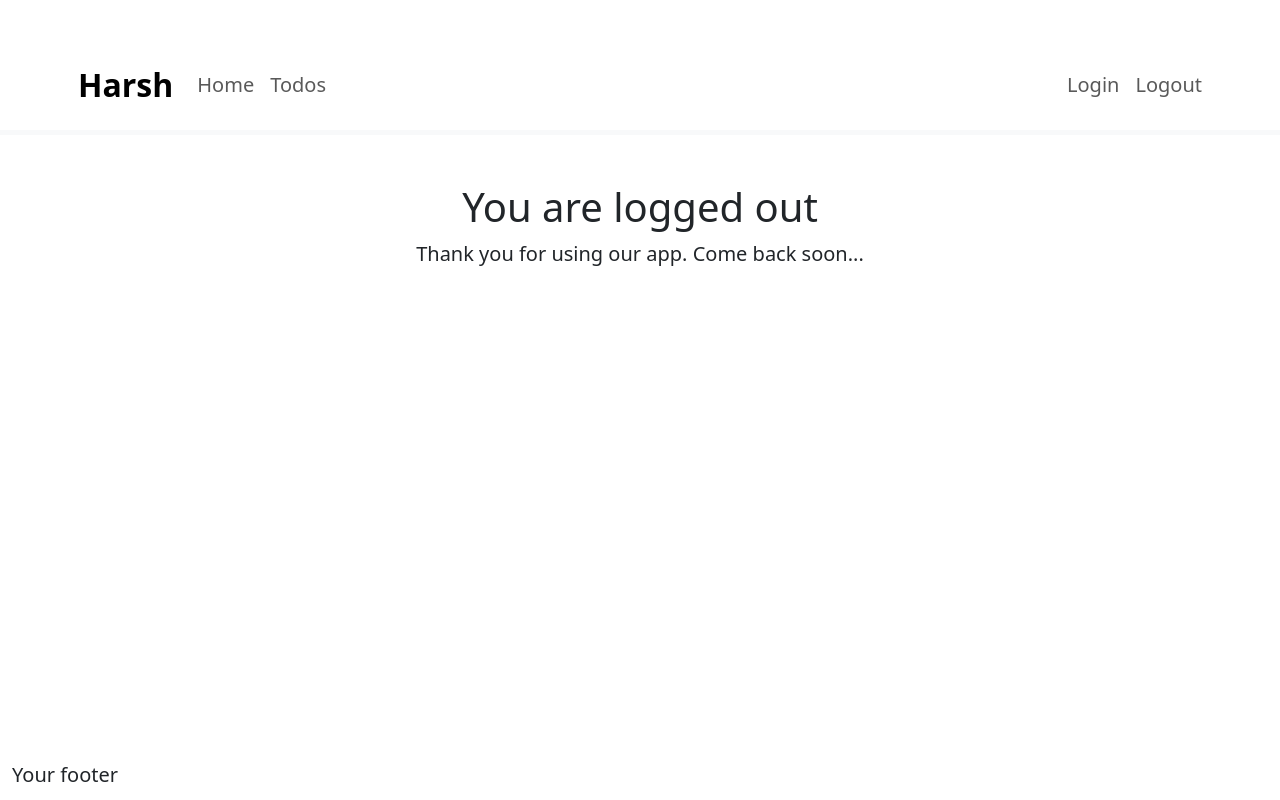
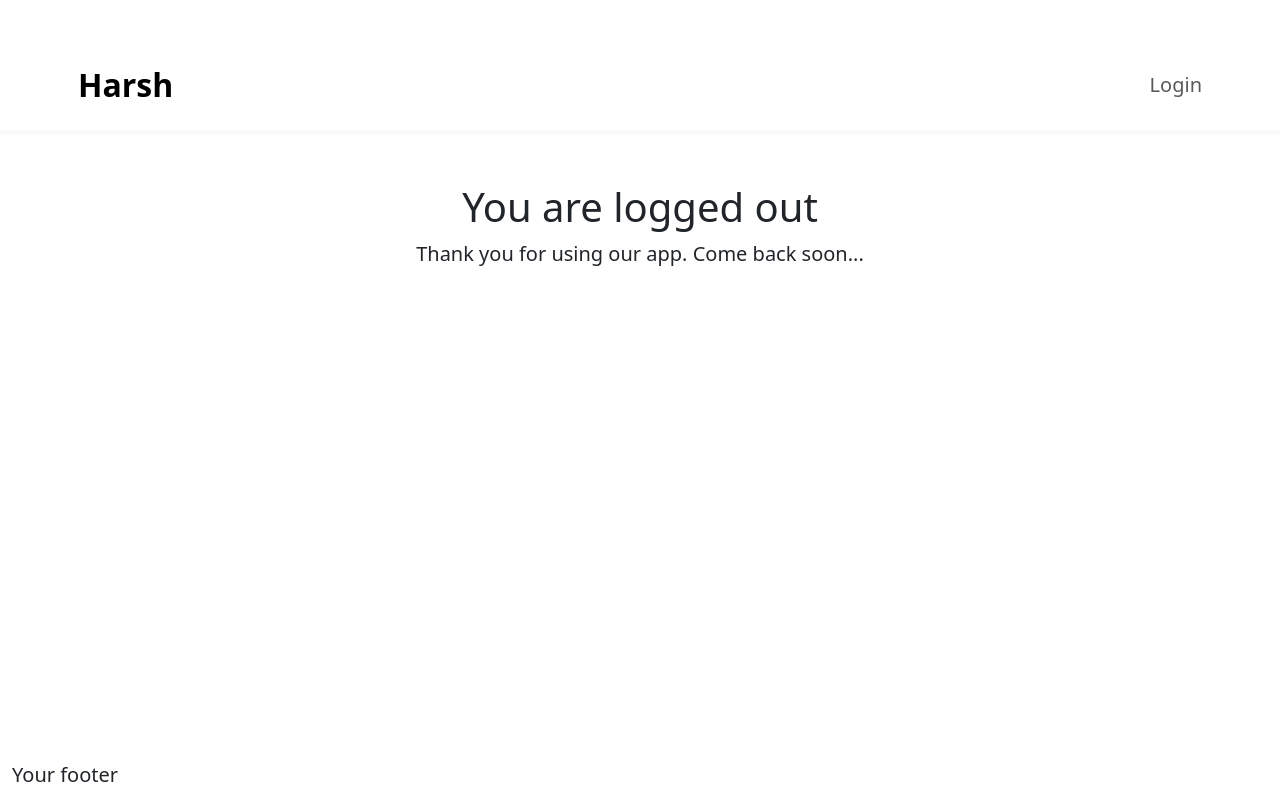
Before and after one commit to Harsh-Vardhan-Choudhary/todo-app, a React (Create React App) app: page /logout in a window 1280 px wide. Built offline with nearby package versions, Linux system fonts and the light colour scheme.

Commit message:
Implementing and Using React Context for Authentication

```diff
--- a/src/components/todo/HeaderComponent.jsx
+++ b/src/components/todo/HeaderComponent.jsx
@@ -1,12 +1,18 @@
 import { Link } from "react-router-dom"
 import { AuthContext } from "./security/AuthContext"
 import { useContext } from "react"
+import { useAuth } from './security/AuthContext'
 
 
 export default function HeaderComponent() {
 
-    const authContext = useContext(AuthContext)
-    console.log(authContext.number)
+    //const authContext = useContext(AuthContext)
+    const authContext = useAuth()
+    const isAuthenticated = authContext.isAuthenticated
+
+    function logout() {
+        authContext.setAuthenticated(false)
+    }
 
     return (
         <header className="border-bottom border-light border-5 mb-5 p-2">
@@ -16,13 +22,21 @@
                     <a className="navbar-brand ms-2 fs-2 fw-bold text-black" href="https://www.linkedin.com/in/harsh-vardhan-choudhary-19b24b220/">Harsh</a>
                     <div className="collapse navbar-collapse">
                         <ul className="navbar-nav">
-                            <li className="nav-item fs-5"><Link className="nav-link" to="/welcome/harsh">Home</Link></li>
-                            <li className="nav-item fs-5"><Link className="nav-link" to="/todos">Todos</Link></li>
+                            <li className="nav-item fs-5">
+                                {isAuthenticated && <Link className="nav-link" to="/welcome/harsh">Home</Link>}
+                            </li>
+                            <li className="nav-item fs-5">
+                                {isAuthenticated && <Link className="nav-link" to="/todos">Todos</Link>}
+                            </li>
                         </ul>
                     </div>
                     <ul className="navbar-nav">
-                        <li className="nav-item fs-5"><Link className="nav-link" to="/login">Login</Link></li>
-                        <li className="nav-item fs-5"><Link className="nav-link" to="/logout">Logout</Link></li>
+                        <li className="nav-item fs-5">
+                            {!isAuthenticated && <Link className="nav-link" to="/login">Login</Link>}
+                        </li>
+                        <li className="nav-item fs-5">
+                            {isAuthenticated && <Link className="nav-link" to="/logout" onClick={logout}>Logout</Link>}
+                        </li>
                     </ul>
                 </nav>
             </div>
--- a/src/components/todo/LoginComponent.jsx
+++ b/src/components/todo/LoginComponent.jsx
@@ -1,9 +1,13 @@
 import { useNavigate } from "react-router-dom";
 import { useState } from "react";
+
+import { useAuth } from './security/AuthContext'
 
 export default function LoginComponent() {
 
     const navigate = useNavigate();     //this useNavigate() hook will return us a function to navigate back
+
+    const authContext = useAuth()
 
     const[username, setUsername] = useState('harsh')
 
@@ -24,12 +28,14 @@
     function handleSubmit(event) {
 
         if(username==='harsh' && password==='dummy') {
+            authContext.setAuthenticated(true)
             setShowSuccessMessage(true)
             setShowErrorMessage(false)
             navigate(`/welcome/${username}`)
         }
 
         else {
+            authContext.setAuthenticated(false)
             setShowSuccessMessage(false)
             setShowErrorMessage(true)
         }
--- a/src/components/todo/security/AuthContext.js
+++ b/src/components/todo/security/AuthContext.js
@@ -11,10 +11,14 @@
     //Put some state in the context
     const [number, setNumber] = useState(10)
 
-    setInterval( () => setNumber(number+1), 10000)
+    const [isAuthenticated, setAuthenticated] = useState(false)
+
+    //setInterval( () => setNumber(number+1), 10000)
+
+    //const valueToBeShared = {number, isAuthenticated, setAuthenticated}
 
     return (
-        <AuthContext.Provider value={ {number} }>
+        <AuthContext.Provider value={ {number, isAuthenticated, setAuthenticated}  }>
             {children}
         </AuthContext.Provider>
     )
```
